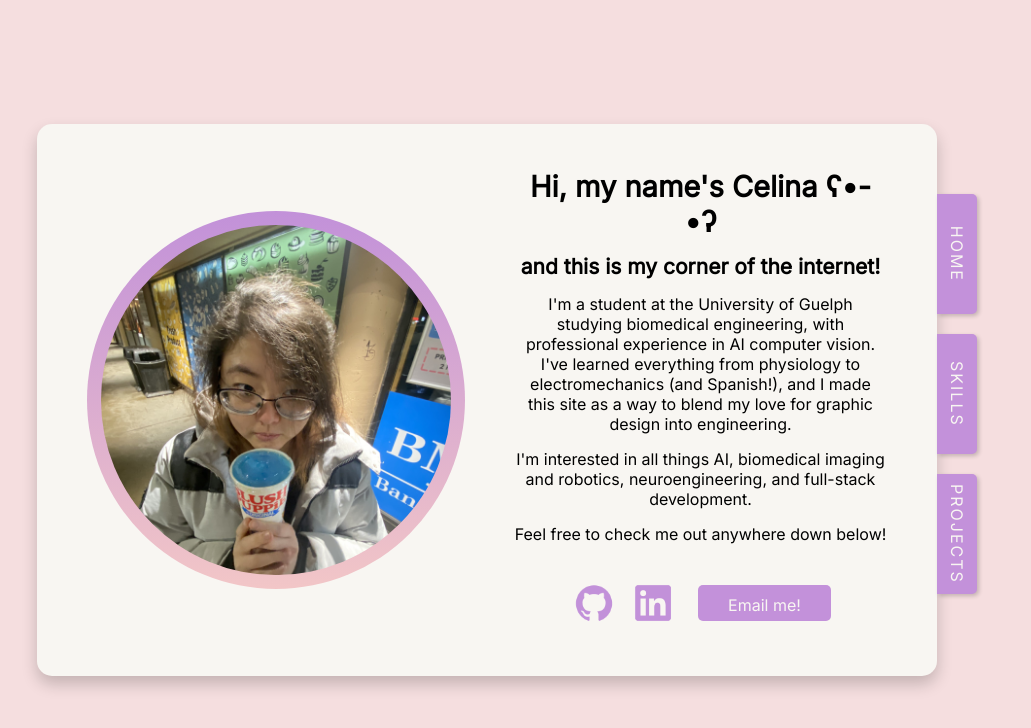
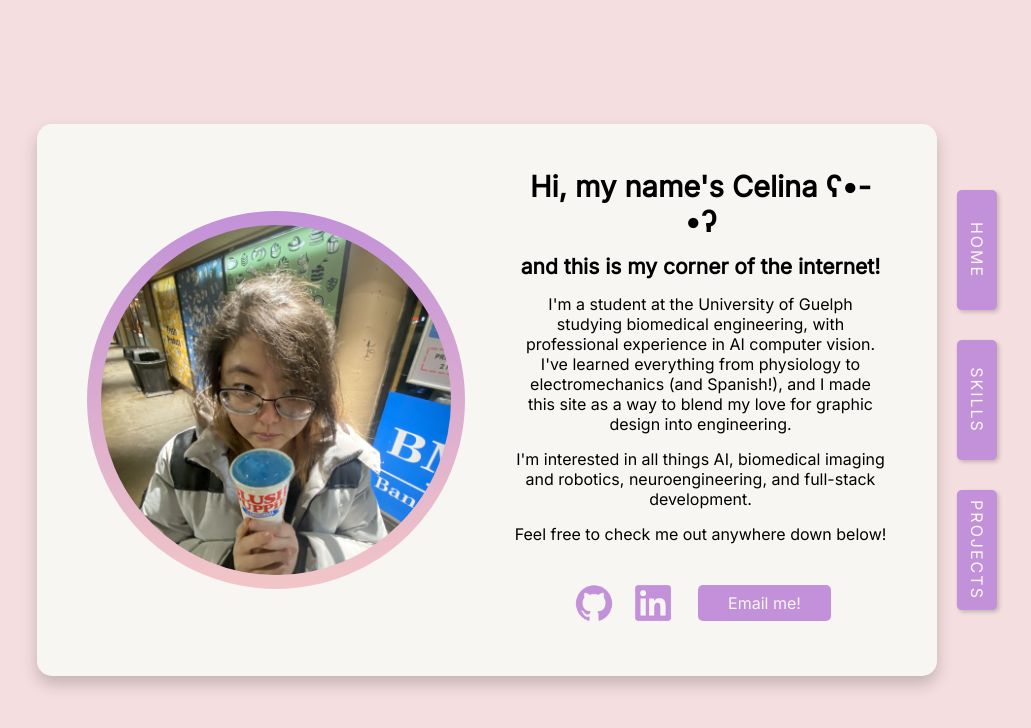
Before and after one commit to cyi-zhou/cyi-zhou.github.io, a plain HTML site: page index.html in a window 1280 px wide. Shown: the whole page, without its empty margins (131-1162 px from the left). Drawn offline with Linux system fonts and the light colour scheme.

Commit message:
Update index.html

```diff
--- a/index.html
+++ b/index.html
@@ -86,18 +86,18 @@
             }
             .tabs {
                 position: absolute;
-                top: 38%;
-                right: -140px;
+                top: 50%;
+                right: -100px;
                 transform: translateY(-50%);
                 display: flex;
                 flex-direction: column;
-                gap: 100px;
+                gap: 110px;
             }
             .tab {
                 background-color: #c391da;
                 color: #f8f6f2;
                 padding: 10px;
-                border-radius: 5px 5px 0 0;
+                border-radius: 5px;
                 cursor: pointer;
                 text-align: center;
                 font-family: 'Inter';
@@ -106,25 +106,29 @@
                 letter-spacing: 2px;
                 box-shadow: 2px -2px 4px rgba(0, 0, 0, 0.2);
                 transform: rotate(90deg);
-                transform-origin: center left;
+                transform-origin: center;
                 transition: background-color 0.3s, transform 0.2s;
             }
             .tab:hover {
                 background-color: #a260c1;
+                scale: 1.1;
             }
 
             .button {
                 text-decoration: none;
                 background-color: #c391da;
+                display: flex;
                 color: #f8f6f2;
+                align-items: center;
+                justify-content: center;
                 padding: 10px 30px;
                 cursor: pointer;
                 border-radius: 5px;
                 border: none;
                 font-family: 'Inter';
                 font-size: 16px;
-                height: 35.5px;
-                margin-bottom: 4px;
+                height: 36px;
+                margin-bottom: 5px;
                 margin-left: 10px;
                 transition: background-color 0.3s, transform 0.2s;
             }
@@ -262,11 +266,9 @@
                             <a href="https://www.linkedin.com/in/celina-zhou-23b81520b/" class="image-link">
                                 <img src="images/linkedin.png" alt="LinkedIn" style= "width: 40px; height: 40px">
                             </a>
-                            <a href="mailto:zhouyi.celina@gmail.com">
-                                <button class="button">
-                                    Email me!
-                                </button>
-                            </a>
+                            <button class="button" onclick="window.location.href='mailto:zhouyi.celina@gmail.com'">
+                                Email me!
+                            </button>
                         </div>
                     </div>
                 </div>
```
